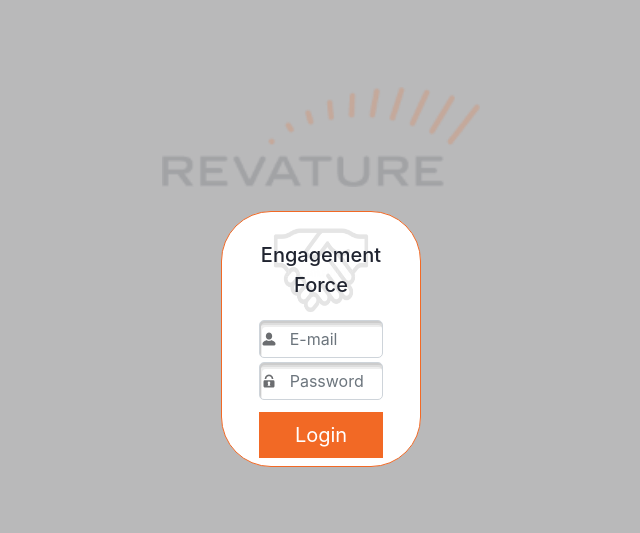
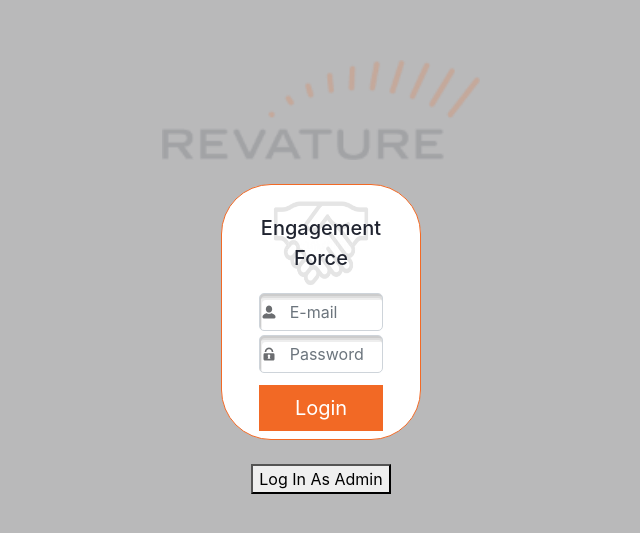
Before and after one commit to revaturelabs/client-engagement-portal-front, a React (Create React App) app: page /login in a window 1280 px wide. Shown: the part 123-656 px from the top of the page, without its empty margins (319-959 px from the left). Built offline with nearby package versions, Linux system fonts and the light colour scheme.

Commit message:
temporary button to login as admin

```diff
--- a/src/views/LoginPage/LoginPage.tsx
+++ b/src/views/LoginPage/LoginPage.tsx
@@ -15,6 +15,9 @@
                             <br />
                             <br />
                             <LoginComponent loginType="client" />
+                            <br />
+                            <br />
+                            <Link to="/admin"><button>Log In As Admin</button></Link>
                         </div>
                     </td>
                 </tr>
```
